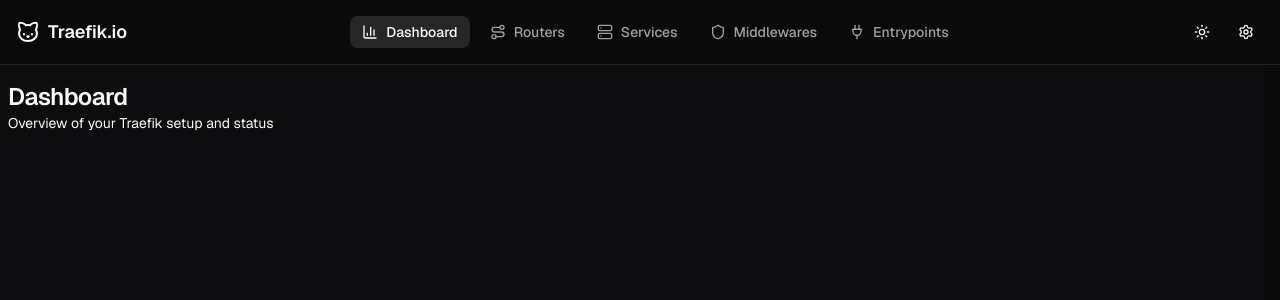
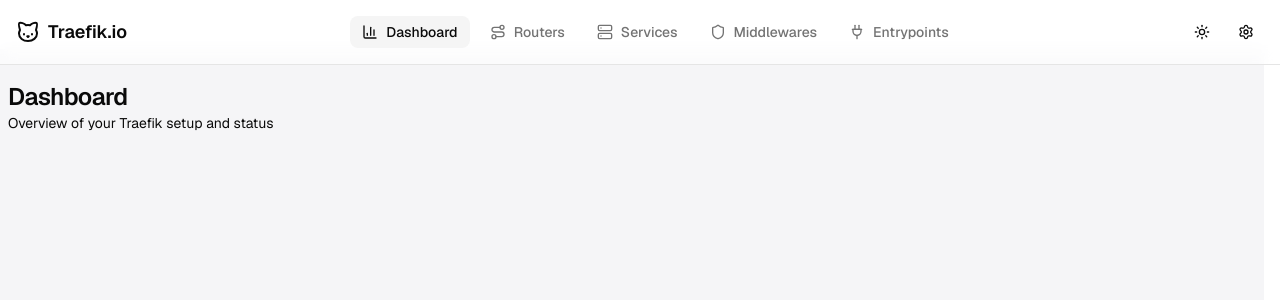
Before and after one commit to atharvaunde/traefik-dash, a Next.js app: page / in a window 1280 px wide. Both pictures are taken after a click on the button "Toggle theme". Shown: the top 300 px of the page. Built offline with nearby package versions, Linux system fonts and the light colour scheme.

Commit message:
feat: Enable system based themeing option

```diff
--- a/components/mode-toggle.jsx
+++ b/components/mode-toggle.jsx
@@ -1,39 +1,47 @@
-"use client"
+"use client";
 
-import * as React from "react"
-import { Moon, Sun } from "lucide-react"
-import { useTheme } from "next-themes"
-import { Button } from "@/components/ui/button"
+import * as React from "react";
+import { Sun, Moon, Monitor } from "lucide-react";
+import { useTheme } from "next-themes";
+import { Button } from "@/components/ui/button";
 
 export function ModeToggle() {
-    const { theme, setTheme } = useTheme()
-    const [mounted, setMounted] = React.useState(false)
+    const { theme, setTheme } = useTheme();
+    const [mounted, setMounted] = React.useState(false);
 
     React.useEffect(() => {
-        setMounted(true)
-    }, [])
+        setMounted(true);
+    }, []);
 
     if (!mounted) {
         return (
             <Button variant="ghost" size="icon" className="h-9 w-9">
                 <Sun className="h-4 w-4" />
             </Button>
-        )
+        );
     }
+
+    const nextTheme =
+        theme === "light" ? "dark" : theme === "dark" ? "system" : "light";
+
+    const icon =
+        theme === "light" ? (
+            <Sun className="h-4 w-4" />
+        ) : theme === "dark" ? (
+            <Moon className="h-4 w-4" />
+        ) : (
+            <Monitor className="h-4 w-4" />
+        );
 
     return (
         <Button
             variant="ghost"
             size="icon"
             className="h-9 w-9"
-            onClick={() => setTheme(theme === "dark" ? "light" : "dark")}
+            onClick={() => setTheme(nextTheme)}
         >
-            {theme === "dark" ? (
-                <Sun className="h-4 w-4" />
-            ) : (
-                <Moon className="h-4 w-4" />
-            )}
+            {icon}
             <span className="sr-only">Toggle theme</span>
         </Button>
-    )
+    );
 }
```
